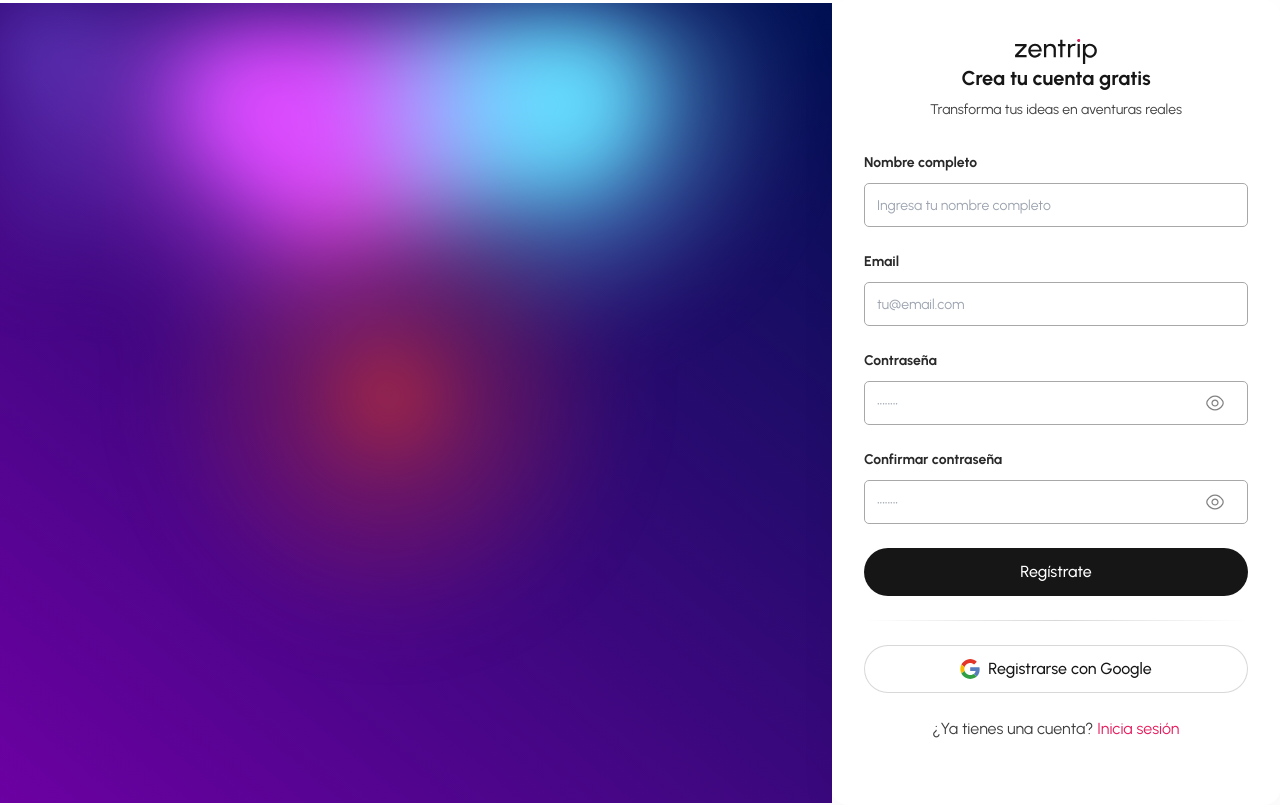
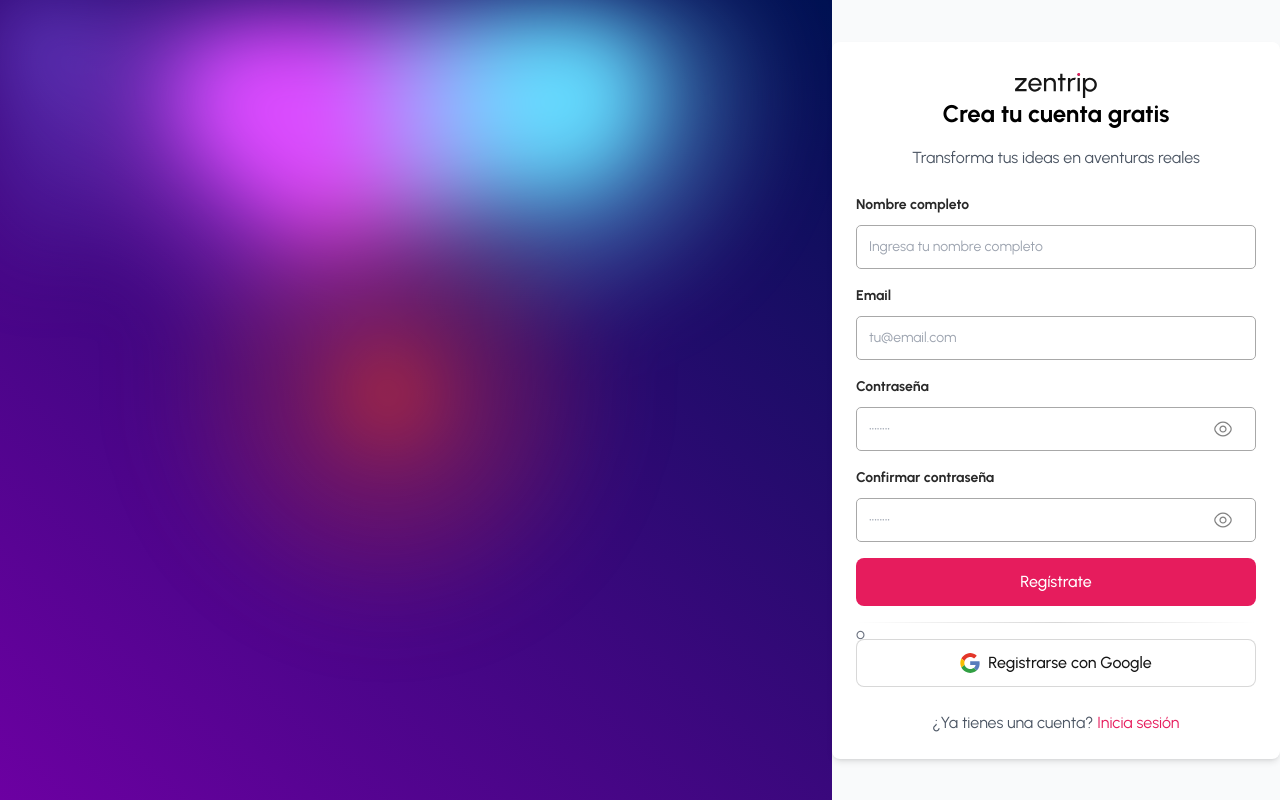
Before and after one commit to Ignacio918/viajes-app, a React (Vite) app in the folder viajes-app/: page /register in a window 1280 px wide. Built offline with nearby package versions, Linux system fonts and the light colour scheme; a web font is replaced by a local one.

Commit message:
nuevo background register

```diff
--- a/viajes-app/src/pages/RegisterPage.tsx
+++ b/viajes-app/src/pages/RegisterPage.tsx
@@ -6,7 +6,7 @@ import EyeIcon from "../assets/icons/eye.svg";
 import EyeOffIcon from "../assets/icons/eye-slash.svg";
 import Logo from "../assets/logo_medium.svg";
 import TextField from "../components/TextField";
-import { BackgroundGradientAnimation } from '../components/ui/BackgroundGradientAnimation';  // Importa el componente
+import { BackgroundGradientAnimation } from '../components/ui/BackgroundGradientAnimation';
 import "../styles/RegisterPage.css";
 
 interface RegisterPageProps {
@@ -225,76 +225,46 @@ const RegisterPage: React.FC<RegisterPageProps> = ({ onAuthSuccess }) => {
     };
   };
 
-  const gradientColor = "#E61C5D"; // Color rosa principal
-
   return (
-    <div className="auth-container relative">
+    <div className="relative h-screen flex items-center justify-center">
       {/* Fondo animado */}
       <BackgroundGradientAnimation />
 
-      <div className="auth-form-wrapper relative z-10">
+      {/* Formulario de registro */}
+      <div className="relative z-10 w-full max-w-md p-6 bg-white rounded-lg shadow-md">
         <div className="auth-logo-container">
           <img src={Logo} alt="Zentrip Logo" className="auth-logo-image" />
         </div>
+        <h2 className="text-2xl font-semibold text-center mb-4">Crea tu cuenta gratis</h2>
+        <p className="text-center text-gray-600 mb-6">Transforma tus ideas en aventuras reales</p>
 
-        <h2 className="auth-title">Crea tu cuenta gratis</h2>
-        <p className="auth-description">
-          Transforma tus ideas en aventuras reales
-        </p>
-
-        <form onSubmit={handleSubmit} className="auth-form">
-          <div className="auth-inputs-container">
-            <LabelInputContainer>
+        <form onSubmit={handleSubmit} className="space-y-4">
           <TextField
             label="Nombre completo"
             placeholder="Ingresa tu nombre completo"
             value={fullName}
             onChange={(e) => setFullName(e.target.value)}
-                state={
-                  formValidation.fullName.isValid
-                    ? "success"
-                    : fullName
-                    ? "error"
-                    : "enabled"
-                }
+            state={formValidation.fullName.isValid ? "success" : fullName ? "error" : "enabled"}
             type="text"
             disabled={isLoading}
             helperText={fullName ? formValidation.fullName.message : ""}
           />
-            </LabelInputContainer>
-
-            <LabelInputContainer>
           <TextField
             label="Email"
             placeholder="tu@email.com"
             value={email}
             onChange={(e) => setEmail(e.target.value)}
-                state={
-                  formValidation.email.isValid
-                    ? "success"
-                    : email
-                    ? "error"
-                    : "enabled"
-                }
+            state={formValidation.email.isValid ? "success" : email ? "error" : "enabled"}
             type="email"
             disabled={isLoading}
             helperText={email ? formValidation.email.message : ""}
           />
-            </LabelInputContainer>
-
-            <LabelInputContainer>
           <TextField
             label="Contraseña"
             placeholder="••••••••"
             value={password}
             onChange={(e) => setPassword(e.target.value)}
-                state={
-                  formValidation.password.isValid
-                    ? "success"
-                    : password
-                    ? "error"
-                    : "enabled"
-                }
+            state={formValidation.password.isValid ? "success" : password ? "error" : "enabled"}
             type={showPassword ? "text" : "password"}
             disabled={isLoading}
             helperText={password ? formValidation.password.message : ""}
@@ -312,26 +282,15 @@ const RegisterPage: React.FC<RegisterPageProps> = ({ onAuthSuccess }) => {
               </button>
             }
           />
-            </LabelInputContainer>
-
-            <LabelInputContainer>
           <TextField
             label="Confirmar contraseña"
             placeholder="••••••••"
             value={confirmPassword}
             onChange={(e) => setConfirmPassword(e.target.value)}
-                state={
-                  formValidation.confirmPassword.isValid
-                    ? "success"
-                    : confirmPassword
-                    ? "error"
-                    : "enabled"
-                }
+            state={formValidation.confirmPassword.isValid ? "success" : confirmPassword ? "error" : "enabled"}
             type={showConfirmPassword ? "text" : "password"}
             disabled={isLoading}
-                helperText={
-                  confirmPassword ? formValidation.confirmPassword.message : ""
-                }
+            helperText={confirmPassword ? formValidation.confirmPassword.message : ""}
             icon={
               <button
                 type="button"
@@ -346,81 +305,46 @@ const RegisterPage: React.FC<RegisterPageProps> = ({ onAuthSuccess }) => {
               </button>
             }
           />
-            </LabelInputContainer>
+          <button
+            type="submit"
+            className="auth-button w-full py-2 px-4 bg-primary text-white rounded-lg hover:bg-primary-dark disabled:bg-gray-400"
+            disabled={isLoading}
+          >
+            {isLoading ? "Registrando..." : "Regístrate"}
+          </button>
+        </form>
+
+        <div className="auth-divider my-4">
+          <span className="text-gray-500">o</span>
         </div>
-
-          <button type="submit" className="auth-button" disabled={isLoading}>
-            {isLoading ? (
-              <>
-                <span className="spinner"></span>
-                <span>Registrando...</span>
-              </>
-            ) : (
-              "Regístrate"
-            )}
-          </button>
-
-          <div className="auth-divider" />
 
         <button
           type="button"
           onClick={handleGoogleLogin}
-            className="auth-google-button"
+          className="auth-google-button flex items-center justify-center gap-2 w-full py-2 px-4 border rounded-lg hover:bg-gray-100 disabled:bg-gray-50 disabled:border-gray-200"
           disabled={isLoading}
-            style={{
-              display: "flex",
-              alignItems: "center",
-              justifyContent: "center",
-            }}
         >
-            {isLoading ? (
+          {isLoading ? "Conectando..." : (
             <>
-                <span className="spinner"></span>
-                Conectando...
-              </>
-            ) : (
-              <>
-                <img
-                  src={GoogleIcon}
-                  alt="Google"
-                  className="google-icon"
-                  style={{ marginRight: "8px" }}
-                />
+              <img src={GoogleIcon} alt="Google" className="w-5 h-5" />
               Registrarse con Google
             </>
           )}
         </button>
 
-          <div className="auth-login-link">
-            <span className="auth-text">¿Ya tienes una cuenta?</span>
+        <div className="auth-login-link mt-6 text-center">
+          <span className="auth-text text-gray-600">¿Ya tienes una cuenta?</span>
           <span
-              className="auth-link"
+            className="auth-link text-primary cursor-pointer"
             onClick={() => navigate("/login")}
-              role="button"
-              tabIndex={0}
-              onKeyPress={(e) => e.key === "Enter" && navigate("/login")}
           >
             Inicia sesión
           </span>
         </div>
-        </form>
-
-        {error && <p className="auth-error">{error}</p>}
+        {error && <p className="auth-error text-red-500 text-center mt-4">{error}</p>}
       </div>
     </div>
   );
 };
 
-const LabelInputContainer = ({
-  children,
-  className,
-}: {
-  children: React.ReactNode;
-  className?: string;
-}) => {
-  return (
-    <div className={`label-input-container ${className || ""}`}>{children}</div>
-  );
-};
-
 export default RegisterPage;
```
Lines whose indentation alone changed are shown as unchanged.
